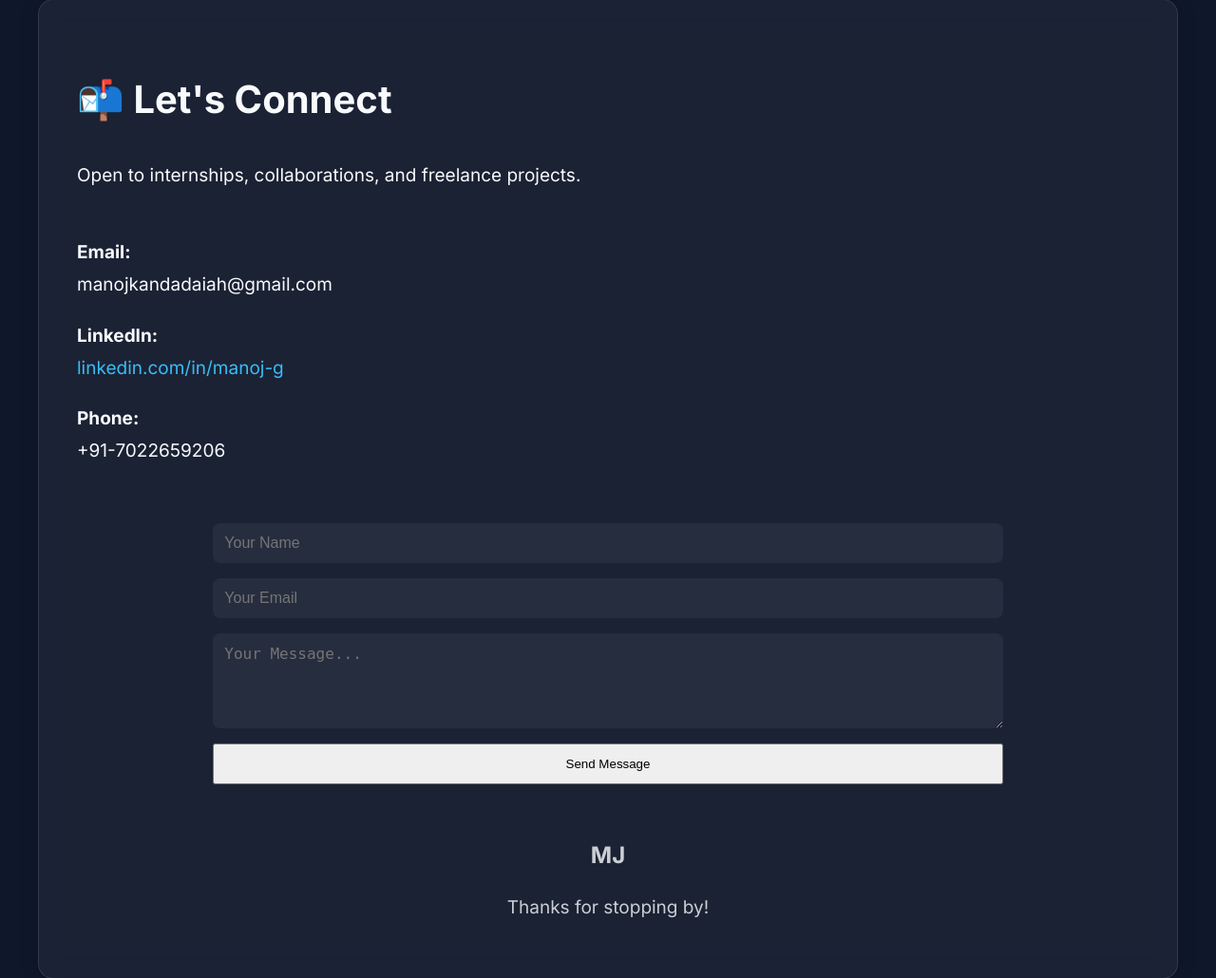
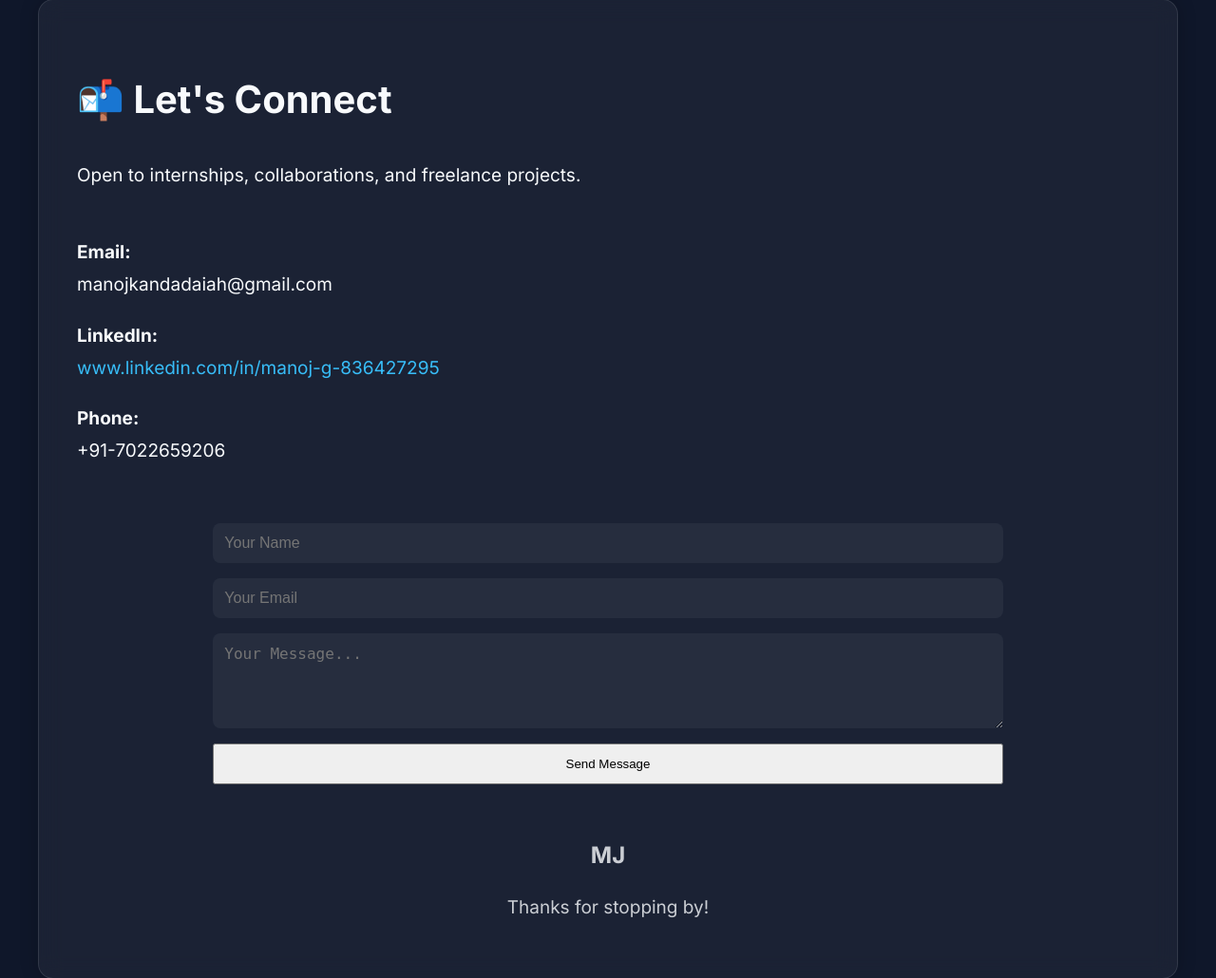
Before and after one commit to Manu-Kandadaiah/flask-portfolio, a Flask app: page /contact in a window 1280 px wide; the page is wider, and only the part inside the window is pictured. Shown: the part 210-1240 px from the top of that part at 95% size. Run offline with Flask 3, Linux system fonts and the light colour scheme.

Commit message:
contact.html

```diff
--- a/templates/contact.html
+++ b/templates/contact.html
@@ -11,7 +11,7 @@
   <div class="grid contact-grid">
     <div class="contact-info">
       <p><strong>Email:</strong><br> manojkandadaiah@gmail.com</p>
-      <p><strong>LinkedIn:</strong><br> <a href="https://linkedin.com/in/manoj-g" target="_blank">linkedin.com/in/manoj-g</a></p>
+      <p><strong>LinkedIn:</strong><br> <a href="https://linkedin.com/in/manoj-g" target="_blank">www.linkedin.com/in/manoj-g-836427295</a></p>
       <p><strong>Phone:</strong><br> +91-7022659206</p>
     </div>
 
```
